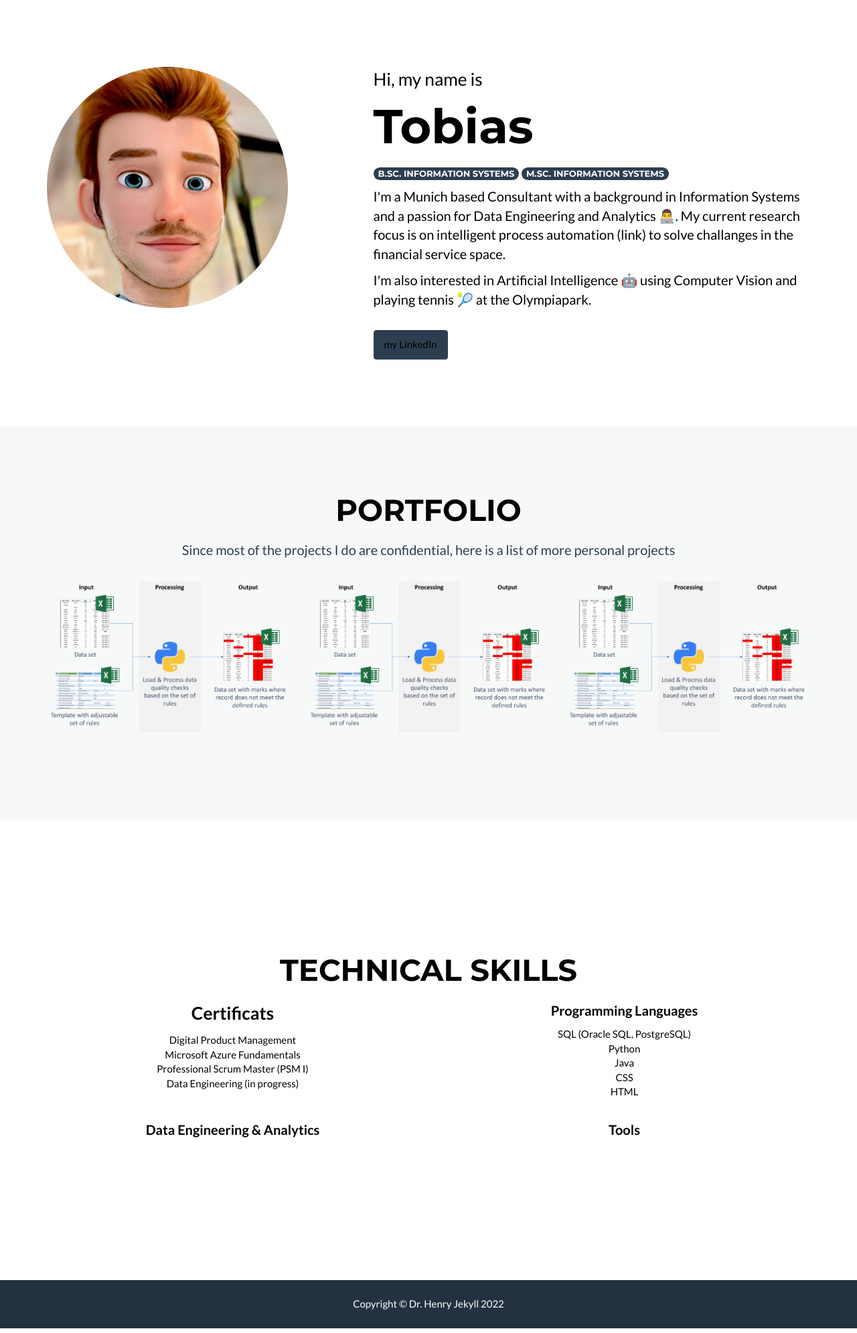
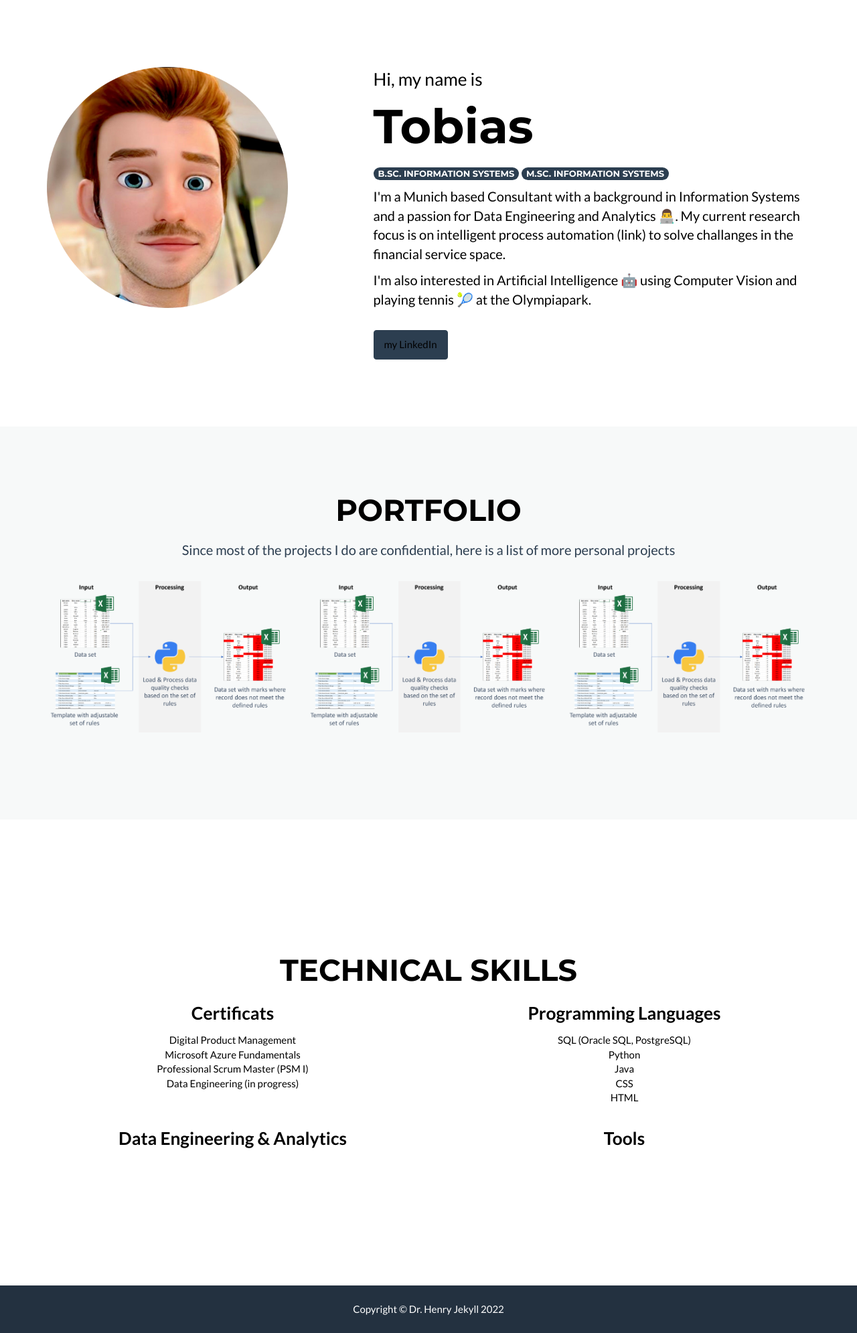
Before and after one commit to tolan005/tolan005.github.io, a Jekyll site: the page built from _posts/2014-07-18-project-1.markdown, in a window 1280 px wide. Shown: the whole page at 67% size. Built offline with Jekyll 4.4.1, drawn with Linux system fonts in a browser that asks for light colours.

Commit message:
Update about.html
erts

```diff
--- a/_includes/about.html
+++ b/_includes/about.html
@@ -11,7 +11,7 @@
             <div class="row">
                 <div class="col-lg-6 text-center">
                  <div class="intro-text">
-                  <span class="skills"><b>Certificats</b></span>
+                    <span class="skills"><b>Certificats</b></span>
                  </div>
                    <p>
                     <ul class="list-unstyled">
@@ -23,7 +23,9 @@
                  </p>
                 </div>
                 <div class="col-lg-6 text-center">
-                 <p><b>Programming Languages</b></p>
+                  <div class="intro-text">
+                    <span class="skills"><b>Programming Languages</b></span>
+                 </div>
                  <p>
                     <ul class="list-unstyled">
                      <li>SQL (Oracle SQL, PostgreSQL)</li>
@@ -38,11 +40,15 @@
               <div class="row">
                 <div class="col-lg-6 text-center">
                  <br>
-                 <p><b>Data Engineering & Analytics</b></p>
+                 <div class="intro-text">
+                    <span class="skills"><b>Data Engineering & Analytics</b></span>
+                 </div>
                 </div>
                 <div class="col-lg-6 text-center">
                  <br>
-                 <p><b>Tools</b></p>
+                 <div class="intro-text">
+                    <span class="skills"><b>Tools</b></span>
+                 </div>
                </div>
             </div>
         </div>
```
